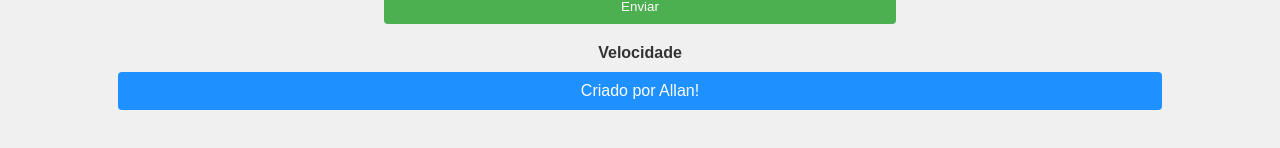
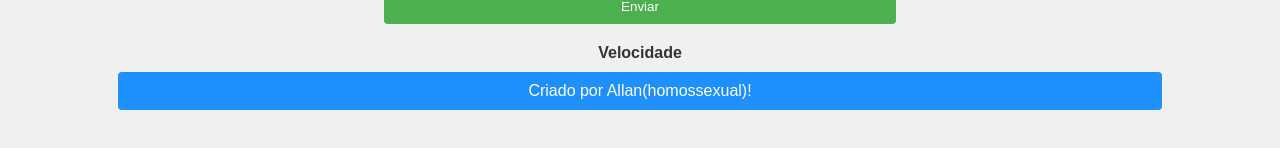
Before and after one commit to AllanGhabriell/desafio_dos_carros, a plain HTML site: page index.html in a window 1280 px wide. Shown: the part 268-416 px from the top of the page. Drawn offline with Linux system fonts and the light colour scheme.

Commit message:
Atualizar o index.html

```diff
--- a/index.html
+++ b/index.html
@@ -59,6 +59,6 @@
             }
         }
     </script>
-    <footer>Criado por Allan!</footer>
+    <footer>Criado por Allan(homossexual)!</footer>
 </body>
 </html>
```
